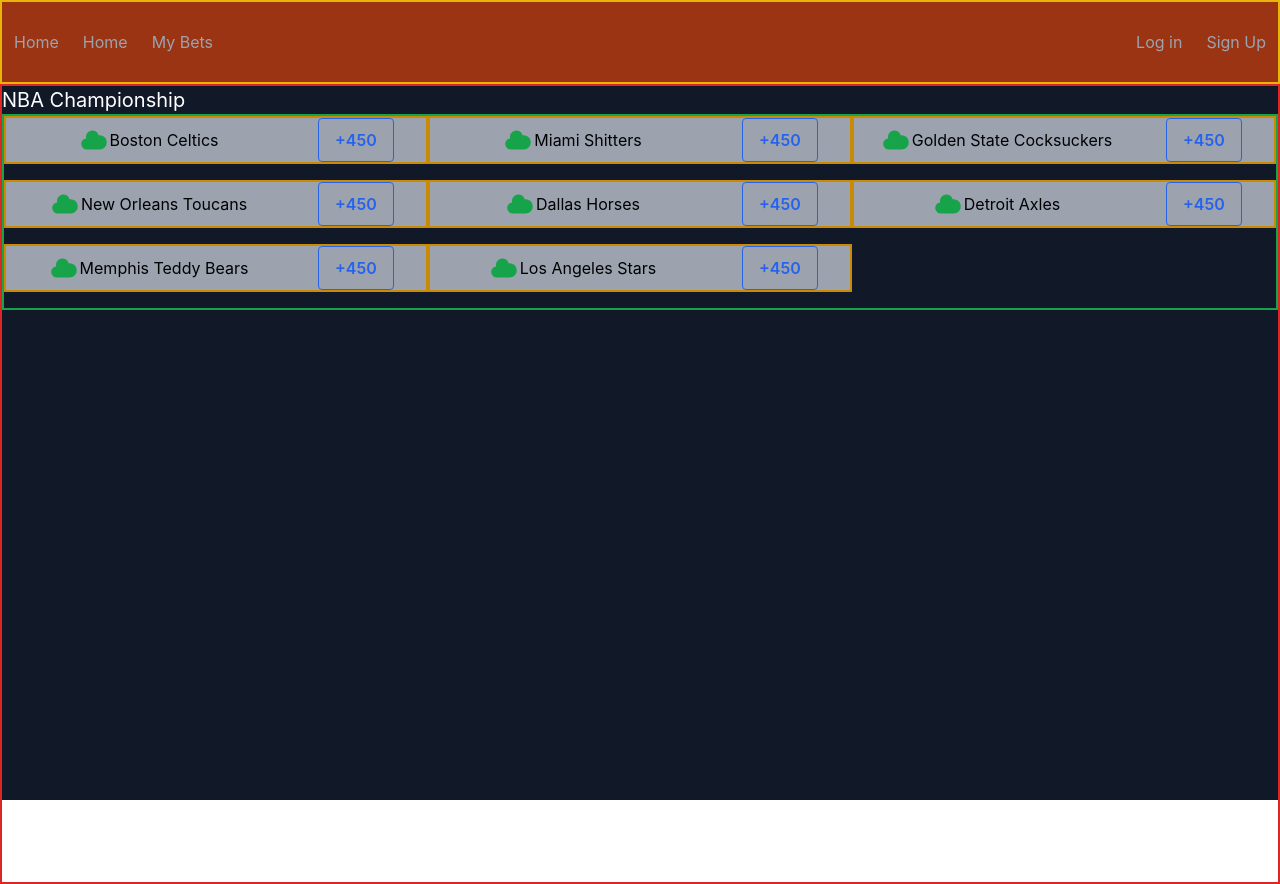
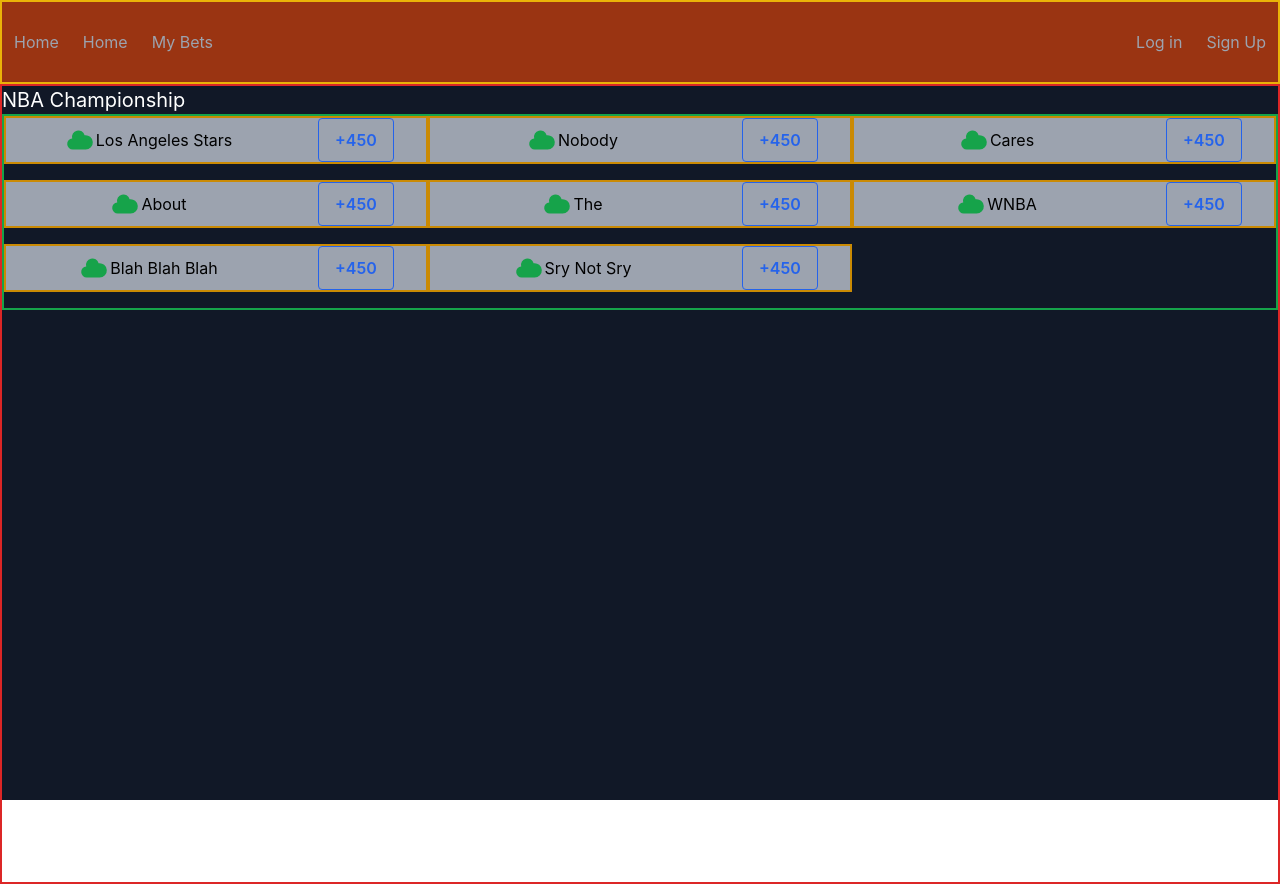
Before and after one commit to corylennox/Betting-Exchange, a React (Create React App) app: page / in a window 1280 px wide. Built offline with nearby package versions, Linux system fonts and the light colour scheme.

Commit message:
changed data structure and Proposition

```diff
--- a/src/App.js
+++ b/src/App.js
@@ -1,6 +1,6 @@
 import React from 'react';
-import Navbar from './Navbar';
-import Proposition from './Proposition';
+import Navbar from './components/Navbar';
+import Proposition from './components/Proposition';
 import "./tailwind.css"
 import {
   BrowserRouter as Router,
@@ -11,7 +11,7 @@
     <main class="absolute inset-0 text-gray-400 bg-gray-900">
       <Router>
         <Navbar />
-        <Proposition />
+        <Proposition title='NBA' subTitle='theyre better than women!'/>
       </Router>
     </main>
   );
--- a/src/Proposition.jsx
+++ /dev/null
@@ -1,19 +0,0 @@
-import React, { Component } from 'react'
-import { teams } from './data'
-import TeamLine from './TeamLine'
-
-
-export default class Proposition extends Component {
-    render() {
-        return (
-            <div className='h-full w-full border-2 border-red-600'>
-                <h2 className='text-white text-xl'>NBA Championship</h2>
-                <div class="grid grid-cols-3 mb-4 border-2 border-green-600">
-                    {teams.map((item) => (
-                        <div class="mb-4 bg-gray-400 h-12"><TeamLine team={item.team} /></div>
-                    ))}
-                </div>
-            </div>
-        )
-    }
-}
--- a/src/Navbar.jsx
+++ b/src/components/Navbar.jsx
@@ -1,4 +1,3 @@
-import { ArrowRightIcon } from "@heroicons/react/solid";
 import React from "react";
 
 const navs = {
--- /dev/null
+++ b/src/components/Proposition.jsx
@@ -0,0 +1,20 @@
+import React, { Component } from "react";
+import { propositions } from "../data";
+import TeamLine from "./TeamLine";
+
+export default class Proposition extends Component {
+  render() {
+    return (
+      <div className="h-full w-full border-2 border-red-600">
+        <h2 className="text-white text-xl">NBA Championship</h2>
+        <div class="grid grid-cols-3 mb-4 border-2 border-green-600">
+          {propositions[1].map((item) => (
+            <div class="mb-4 bg-gray-400 h-12">
+              <TeamLine test="test" team={item.team} />
+            </div>
+          ))}
+        </div>
+      </div>
+    );
+  }
+}
--- a/src/data.js
+++ b/src/data.js
@@ -1,4 +1,26 @@
-export const teams = [
+const nbaTeams = [
+  { team: "Boston Celtics" },
+  { team: "Miami Shitters" },
+  { team: "Golden State Cocksuckers" },
+  { team: "New Orleans Toucans" },
+  { team: "Dallas Horses" },
+  { team: "Detroit Axles" },
+  { team: "Memphis Teddy Bears" },
+];
+
+const wnbaTeams = [
+  { team: "Los Angeles Stars" },
+  { team: "Nobody" },
+  { team: "Cares" },
+  { team: "About" },
+  { team: "The " },
+  { team: "WNBA" },
+  { team: "Blah Blah Blah" },
+  { team: "Sry Not Sry" },
+];
+
+export const propositions = [
+  [
     { team: "Boston Celtics" },
     { team: "Miami Shitters" },
     { team: "Golden State Cocksuckers" },
@@ -6,5 +28,15 @@
     { team: "Dallas Horses" },
     { team: "Detroit Axles" },
     { team: "Memphis Teddy Bears" },
-    { team: "Los Angeles Stars" }
+  ],
+  [
+    { team: "Los Angeles Stars" },
+    { team: "Nobody" },
+    { team: "Cares" },
+    { team: "About" },
+    { team: "The " },
+    { team: "WNBA" },
+    { team: "Blah Blah Blah" },
+    { team: "Sry Not Sry" },
+  ],
 ];
```
Also changed, not shown: src/ToDo.txt (added), src/components/MyButton.jsx (renamed from src/MyButton.jsx), src/components/TeamLine.jsx (renamed from src/TeamLine.jsx).
